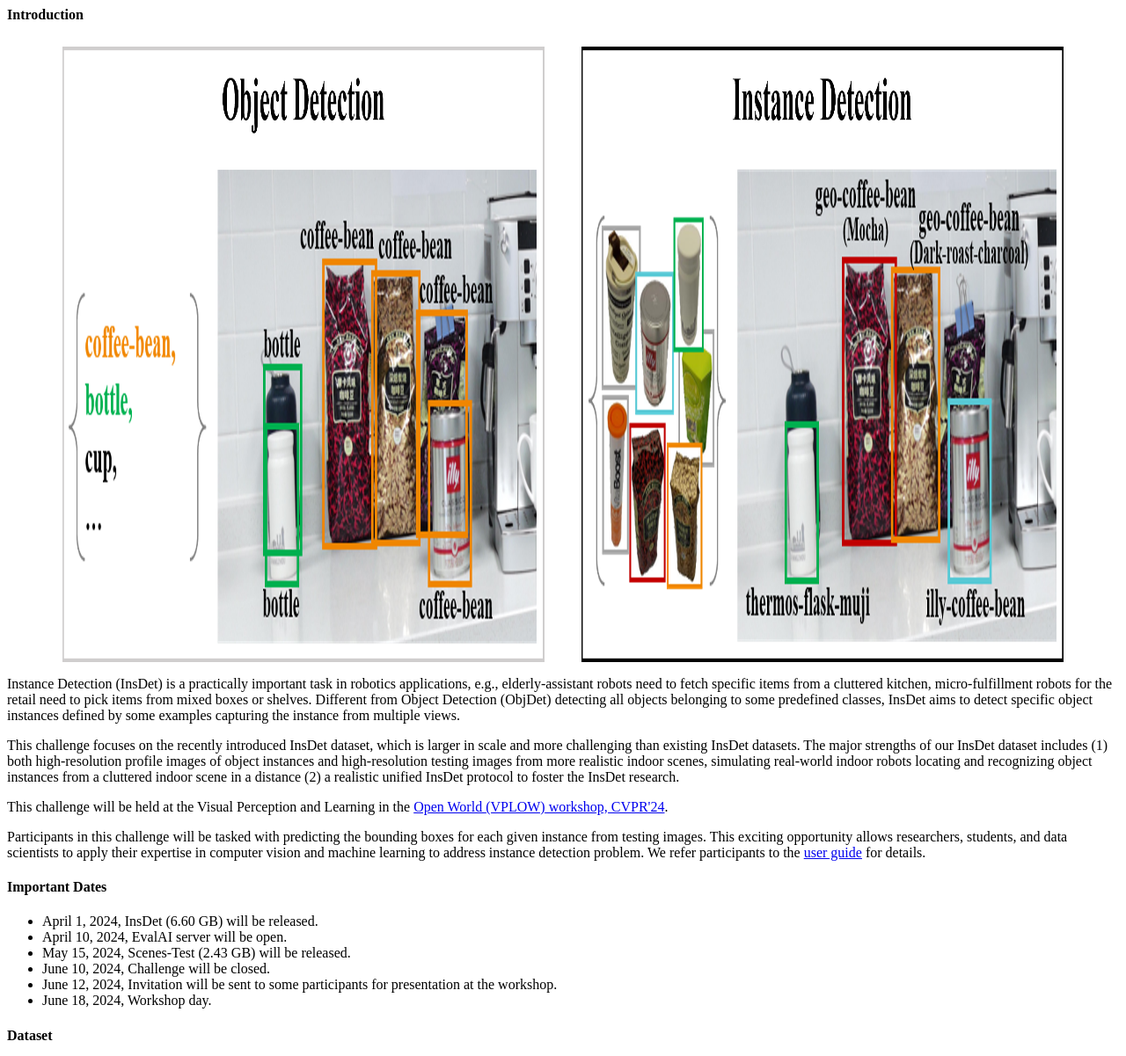
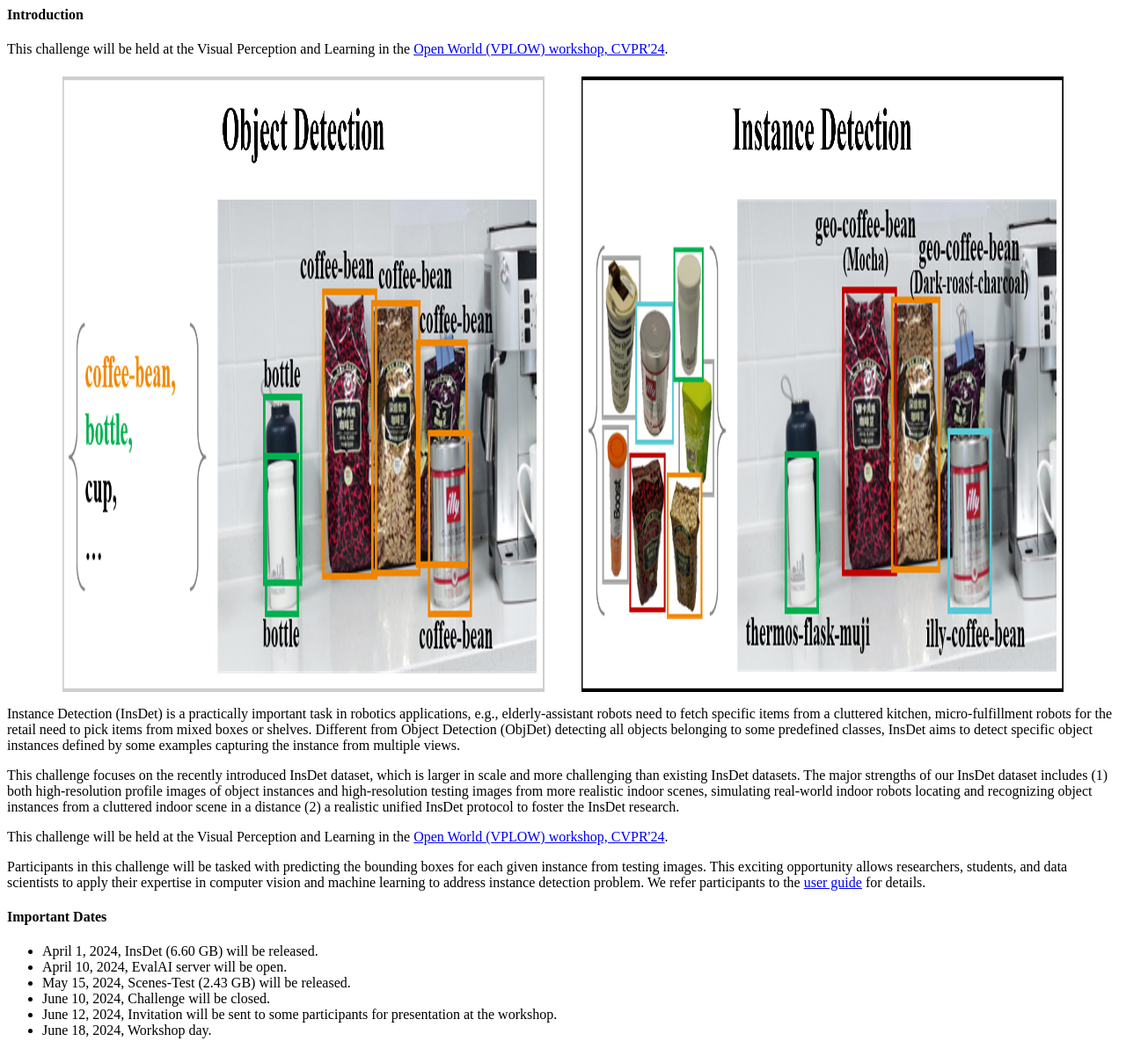
Before and after one commit to shenqq377/InsDetChallenge-CVPR2024, a Python web app: template templates/description.html in a window 1280 px wide. Shown: the top 1201 px of the page at 88% size. Run offline with Jinja, Linux system fonts and the light colour scheme; the template is opened without the code that fills it, so the values that code supplies are empty.

Commit message:
Update description.html

```diff
--- a/templates/description.html
+++ b/templates/description.html
@@ -1,4 +1,5 @@
 <h4>Introduction</h4>
+<p>This challenge will be held at the Visual Perception and Learning in the <a href="https://vplow.github.io/vplow_4th.html">Open World (VPLOW) workshop, CVPR'24</a>.
 <center>
   <img src="https://raw.githubusercontent.com/shenqq377/InsDet-Challenge/challenge/templates/objdet-insdet.png" width="90%" height="90%">
 </center>
```
